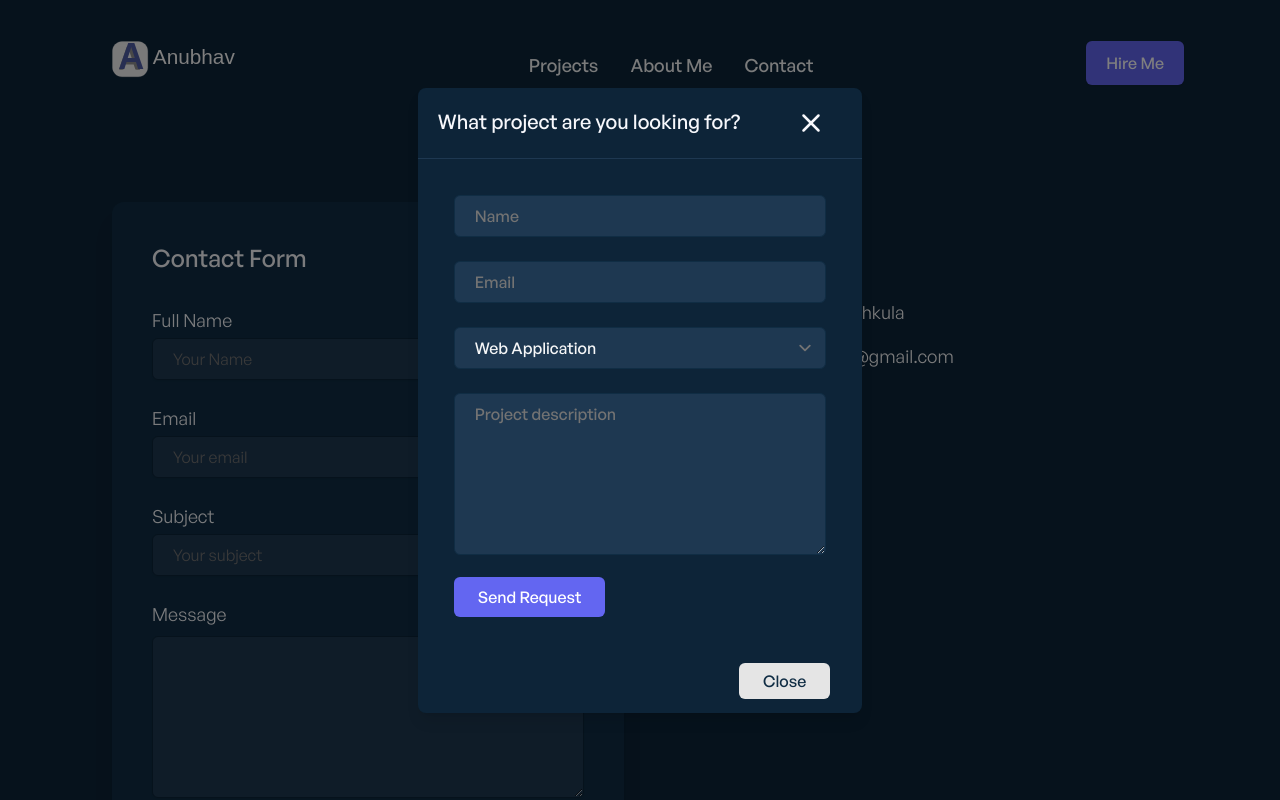
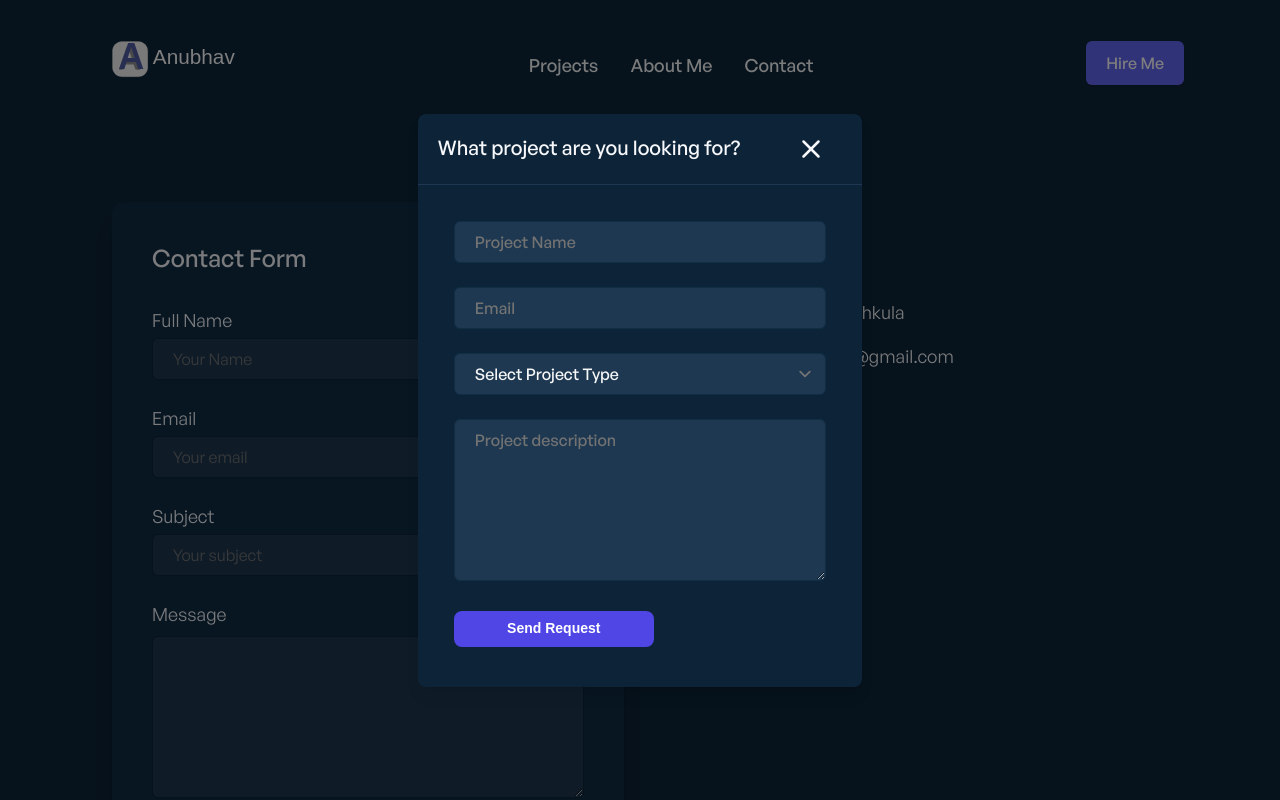
Before and after one commit to anubhavnxpro/my-portfolio, a Next.js app: page /contact in a window 1280 px wide. Both pictures are taken after a click on the button "Hire Me". Shown: the top 800 px of the page. Built offline with nearby package versions, Linux system fonts and the light colour scheme.

Commit message:
MAIL CHANGES

```diff
--- a/package.json
+++ b/package.json
@@ -21,6 +21,7 @@
     "react-countup": "^6.4.2",
     "react-dom": "18.2.0",
     "react-icons": "^4.8.0",
+    "react-toastify": "^9.1.2",
     "tailwindcss": "3.3.1",
     "typewriter-effect": "^2.19.0",
     "uuid": "^9.0.0"
--- a/src/components/HireMeModal.js
+++ b/src/components/HireMeModal.js
@@ -1,15 +1,64 @@
 import Button from './reusable/Button'
 import { motion } from 'framer-motion'
+import { useState } from 'react';
 import { FiX } from 'react-icons/fi'
+import { badRequest, emailSuccess, incompleteDetails } from './reusable/Toastify';
+import { sendProjectDetails } from '@/lib/api';
 
 const selectOptions = [
+    'Select Project Type',
     'Web Application',
     'Mobile Application',
     'UI/UX Design',
     'Branding',
 ];
 
-const HireMeModal = ({ onClose, onRequest }) => {
+const initState = {
+    name: "",
+    email: "",
+    subject: "",
+    message: "",
+}
+
+const HireMeModal = ({ onClose, setShowModal }) => {
+    const [form, setForm] = useState(initState);
+    const [showLoader, setShowLoader] = useState(false);
+
+    const handleChange = (e) => {
+        setForm({
+            ...form,
+            [e.target.name]: e.target.value
+        })
+    }
+
+    const onSubmit = async (e) => {
+        setShowLoader(true);
+        e.preventDefault();
+
+        setForm((prev) => ({
+            ...prev,
+        }));
+
+        const resp = await sendProjectDetails(form);
+        // console.log(resp);
+        // return false;
+        if(resp) {
+            if(resp.status === 400) {
+                incompleteDetails("Fill all the details")
+            }
+            else if(resp.status === 200) {
+                setTimeout(() => {
+                    emailSuccess();
+                    setShowModal(false)
+                }, 1000);
+            }
+            else {
+                badRequest(resp.statusText);
+            }
+            setShowLoader(false);
+        }
+
+    }
     return (
         <motion.div
             initial={{ opacity: 0 }}
@@ -37,9 +86,7 @@ const HireMeModal = ({ onClose, onRequest }) => {
                         </div>
                         <div className="modal-body p-5 w-full h-full">
                             <form
-                                onSubmit={(e) => {
-                                    e.preventDefault();
-                                }}
+                                onSubmit={onSubmit}
                                 className="max-w-xl m-4 text-left"
                             >
                                 <div className="">
@@ -49,8 +96,9 @@ const HireMeModal = ({ onClose, onRequest }) => {
                                         name="name"
                                         type="text"
                                         required
-                                        placeholder="Name"
+                                        placeholder="Project Name"
                                         aria-label="Name"
+                                        onChange={handleChange}
                                     />
                                 </div>
                                 <div className="mt-6">
@@ -62,6 +110,7 @@ const HireMeModal = ({ onClose, onRequest }) => {
                                         required
                                         placeholder="Email"
                                         aria-label="Email"
+                                        onChange={handleChange}
                                     />
                                 </div>
                                 <div className="mt-6">
@@ -72,8 +121,12 @@ const HireMeModal = ({ onClose, onRequest }) => {
                                         type="text"
                                         required
                                         aria-label="Project Category"
+                                        onChange={handleChange}
                                     >
                                         {selectOptions.map((option) => (
+                                            option === 'Select Project Type' ?
+                                            <option selected disabled>{option}</option>
+                                            :
                                             <option
                                                 className="text-normal sm:text-md"
                                                 key={option}
@@ -89,38 +142,25 @@ const HireMeModal = ({ onClose, onRequest }) => {
                                         className="w-full px-5 py-2 border dark:border-secondary-dark rounded-md text-md bg-secondary-light dark:bg-ternary-dark text-primary-dark dark:text-ternary-light"
                                         id="message"
                                         name="message"
+                                        required
                                         cols="14"
                                         rows="6"
                                         aria-label="Details"
                                         placeholder="Project description"
+                                        onChange={handleChange}
                                     ></textarea>
                                 </div>
 
                                 <div className="mt-6 pb-4 sm:pb-1">
-                                    <span
-                                        onClick={onRequest}
+                                    <Button
+                                        title="Send Request"
+                                        loading={showLoader}
+                                        disabled={showLoader}
                                         type="submit"
-                                        className="px-4 sm:px-6 py-2 sm:py-2.5 text-white bg-indigo-500 hover:bg-indigo-600 rounded-md focus:ring-1 focus:ring-indigo-900 duration-500"
-                                        aria-label="Submit Request"
-                                    >
-                                        <Button title="Send Request" />
-                                    </span>
+                                        aria-label="Send Message"
+                                    />
                                 </div>
                             </form>
-                        </div>
-                        <div className="modal-footer mt-2 sm:mt-0 py-5 px-8 border0-t text-right">
-                            <span
-                                onClick={onClose}
-                                type="button"
-                                className="px-4
-									sm:px-6
-									py-2 bg-gray-600 text-primary-light hover:bg-ternary-dark dark:bg-gray-200 dark:text-secondary-dark dark:hover:bg-primary-light
-									rounded-md
-									focus:ring-1 focus:ring-indigo-900 duration-500"
-                                aria-label="Close Modal"
-                            >
-                                <Button title="Close" />
-                            </span>
                         </div>
                     </div>
                 </div>
--- a/src/components/contact/ContactForm.js
+++ b/src/components/contact/ContactForm.js
@@ -1,7 +1,7 @@
 import { useState } from "react";
 import Button from "../reusable/Button";
-import FormInput from "../reusable/FormInput";
 import { sendContactForm } from "@/lib/api";
+import { emailSuccess } from "../reusable/Toastify";
 
 const initState = {
     name: "",
@@ -12,7 +12,7 @@ const initState = {
 
 const ContactForm = () => {
     const [form, setForm] = useState(initState);
-    // const [isLoading, setIsLoading] = useState(false)
+    const [showLoader, setShowLoader] = useState(false)
 
     const handleChange = (e) => {
         setForm({
@@ -22,12 +22,30 @@ const ContactForm = () => {
     }
 
     const onSubmit = async (e) => {
+        setShowLoader(true)
         e.preventDefault()
+
         setForm((prev) => ({
             ...prev,
-            // isLoading: true,
         }));
-        await sendContactForm(form)
+
+        const resp = await sendContactForm(form)
+
+        if(resp) {
+            if(resp.status === 400) {
+                incompleteDetails("Fill all the details")
+            }
+            else if(resp.status === 200) {
+                setTimeout(() => {
+                    emailSuccess();
+                    setShowModal(false)
+                }, 1000);
+            }
+            else {
+                badRequest(resp.statusText);
+            }
+            setShowLoader(false);
+        }
     }
     return (
         <div className="w-full lg:w-1/2">
@@ -110,13 +128,15 @@ const ContactForm = () => {
                     </div>
 
                     <div className="mt-6">
-                        <span className="font-general-medium  px-7 py-4 text-white text-center font-medium tracking-wider bg-indigo-500 hover:bg-indigo-600 focus:ring-1 focus:ring-indigo-900 rounded-lg mt-6 duration-500">
+                        {/* <span className="font-general-medium  px-7 py-4 text-white text-center font-medium tracking-wider bg-indigo-500 hover:bg-indigo-600 focus:ring-1 focus:ring-indigo-900 rounded-lg mt-6 duration-500"> */}
                             <Button
                                 title="Send Message"
+                                loading={showLoader}
+                                disabled={showLoader}
                                 type="submit"
                                 aria-label="Send Message"
                             />
-                        </span>
+                        {/* </span> */}
                     </div>
                 </form>
             </div>
--- a/src/components/reusable/Button.js
+++ b/src/components/reusable/Button.js
@@ -1,5 +1,18 @@
-const Button = ({ title }) => {
-	return <button>{title}</button>;
+import { ToastContainer } from 'react-toastify';
+import loadersvg from '../../../public/images/loader.svg'
+
+const Button = ({ title, loading = false, disabled }) => {
+	return (
+		<>
+			<button type='submit' className='submit-btn' disabled={disabled}>
+				{
+					!loading ? title : <img src={loadersvg.src} className='spinner' alt='Loading' />
+				}
+			</button>
+			<ToastContainer />
+		</>
+	)
+
 }
 
 export default Button;
--- /dev/null
+++ b/src/components/reusable/Toastify.js
@@ -0,0 +1,22 @@
+import { toast } from 'react-toastify'
+import 'react-toastify/dist/ReactToastify.css'
+
+const emailSuccess = () => {
+    toast.success("Email sent successfully", {
+        position: toast.POSITION.TOP_RIGHT
+    })
+}
+
+const incompleteDetails = (msg) => {
+    toast.warning(msg, {
+        position: toast.POSITION.TOP_RIGHT
+    })
+}
+
+const badRequest = (msg) => {
+    toast.error(msg, {
+        position: toast.POSITION.TOP_RIGHT
+    })
+}
+
+export {emailSuccess, incompleteDetails, badRequest}
--- a/src/components/shared/AppHeader.js
+++ b/src/components/shared/AppHeader.js
@@ -187,7 +187,7 @@ const AppHeader = () => {
 				{showModal ? (
 					<HireMeModal
 						onClose={showHireMeModal}
-						onRequest={showHireMeModal}
+						setShowModal={setShowModal}
 					/>
 				) : null}
 				{showModal ? showHireMeModal : null}
--- a/src/lib/api.js
+++ b/src/lib/api.js
@@ -6,3 +6,12 @@ export const sendContactForm = async (data) => fetch('/api/contact', {
         "Accept": "application/json"
     },
 })
+
+export const sendProjectDetails = async (data) => fetch('/api/project', {
+    method: 'POST',
+    body: JSON.stringify(data),
+    headers: {
+        "Content-Type": "application/json",
+        "Accept": "application/json"
+    },
+})
--- a/src/styles/globals.css
+++ b/src/styles/globals.css
@@ -261,9 +261,50 @@ a {
   transition: 0.3s;
 }
 .skills img {
-	height: 25px;
-	margin-left: 5px;
+  height: 25px;
+  margin-left: 5px;
 }
 .paddingBottom {
-	padding-bottom: 2rem;
+  padding-bottom: 2rem;
 }
+
+/* button loader */
+
+
+.submit-btn {
+  font-family: 'Anek Malayalam', sans-serif;
+  background: #4F46E5;
+  border: none;
+  outline: none;
+  border-radius: 8px;
+  font-weight: 700;
+  font-size: 14px;
+  color: #ffffff;
+  min-width: 200px;
+  min-height: 36px;
+  cursor: pointer;
+  outline: none;
+}
+
+.submit-btn:disabled {
+  background: #6763a8;
+  color: #fff;
+  cursor: not-allowed;
+}
+
+.spinner {
+  margin-left: 45%;
+  animation-name: spin;
+  animation-duration: 500ms;
+  animation-iteration-count: infinite;
+  animation-timing-function: linear;
+}
+
+@keyframes spin {
+  from {
+    transform: rotate(0deg);
+  }
+  to {
+    transform: rotate(360deg);
+  }
+}
```
Also changed, not shown: src/pages/api/contact.js (+7 -8 lines), src/pages/api/project.js (added, +34 -0 lines), public/images/loader.svg (added), 1 other file (tests, documents, lock files or other folders).
